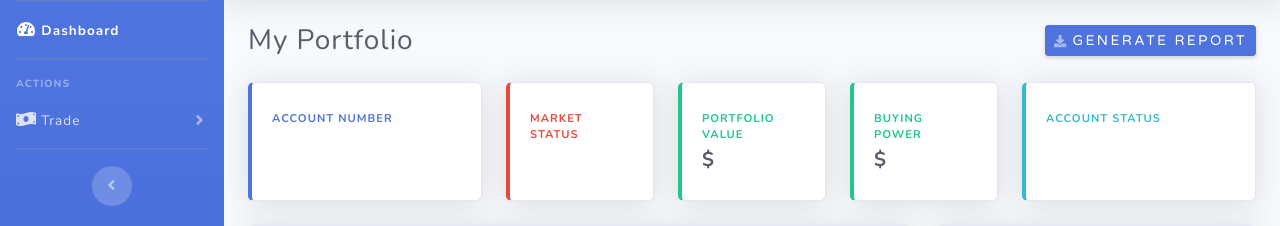
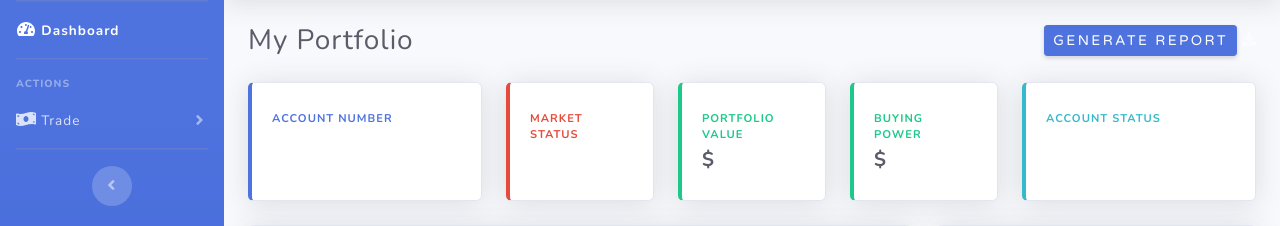
Before and after one commit to Algo-messiahs/Algobot-UI, a Django app: template algobot/templates/registration/dashboard/dashboard.html in a window 1280 px wide. Shown: the part 70-296 px from the top of the page. Run offline with Django 3.2, Linux system fonts and the light colour scheme; the template is opened without the code that fills it, so the values that code supplies are empty; some libraries are stand-ins or nearby versions.

Commit message:
added generate report

```diff
--- a/algobot/templates/registration/dashboard/dashboard.html
+++ b/algobot/templates/registration/dashboard/dashboard.html
@@ -24,8 +24,13 @@
                     <!-- Page Heading -->
                     <div class="d-sm-flex align-items-center justify-content-between mb-4">
                         <h1 class="h3 mb-0 text-gray-800">My Portfolio</h1>
-                        <a href="#" class="d-none d-sm-inline-block btn btn-sm btn-primary shadow-sm"><i
-                                class="fas fa-download fa-sm text-white-50"></i> Generate Report</a>
+                        <form action="{% url 'algobot:generate_report' %}" method="POST" id="frm_generate_report">
+                        {% csrf_token %}
+                            <input type="submit" value="Generate Report" class="d-none d-sm-inline-block btn btn-sm btn-primary shadow-sm" id="btn_confirm_buy">
+                            <i class="fas fa-download fa-sm text-white-50"></i></input>
+{#                            <in href="#" class="d-none d-sm-inline-block btn btn-sm btn-primary shadow-sm"><i#}
+{#                                class="fas fa-download fa-sm text-white-50"></i> Generate Report</in>#}
+                        </form>
                     </div>
 
                     <!-- Content Row -->
```
